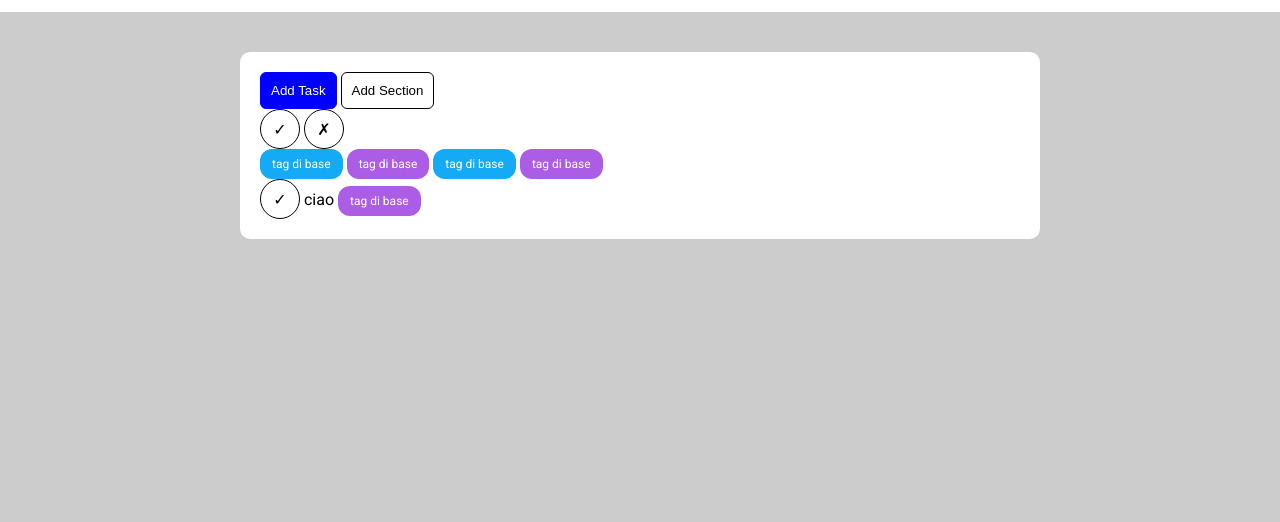
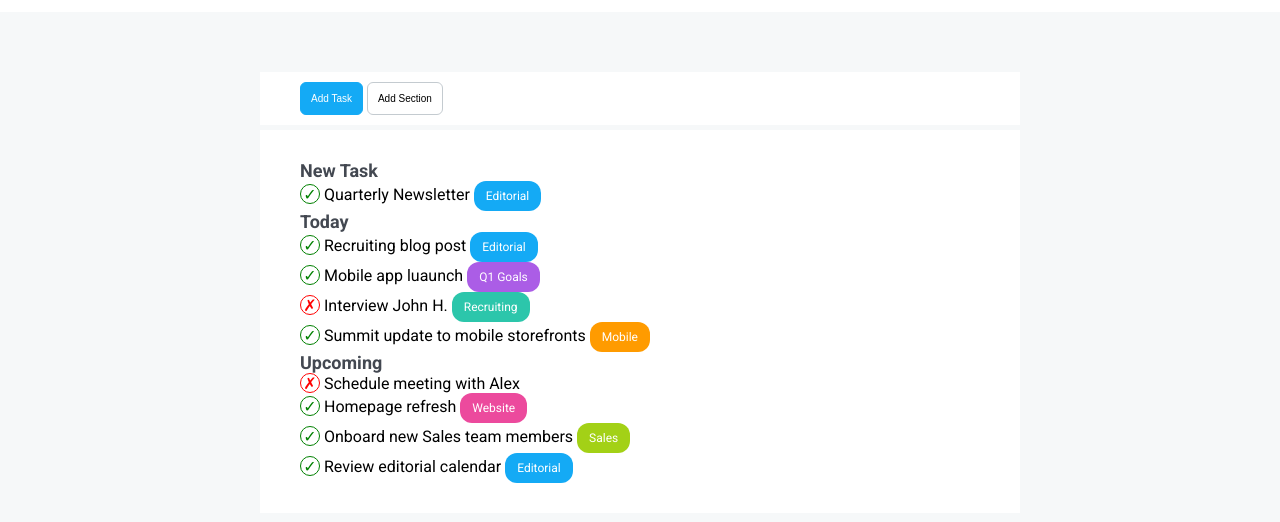
Before and after one commit to DomenicoOrtello/html-css-toboolist, a plain HTML site: page index.html in a window 1280 px wide. Shown: the part 68-590 px from the top of the page. Drawn offline with Linux system fonts and the light colour scheme.

Commit message:
feat main

```diff
--- a/css/style.css
+++ b/css/style.css
@@ -11,7 +11,7 @@
     GENERAL
 -----------------------*/
 body {
-    background-color: #ccc;
+    background-color: #F6F8F9;
     font-family: "Roboto", sans-serif;
 }
 
@@ -21,26 +21,38 @@ ul {
 
 .circle {
     display: inline-block;
-    height: 40px;
-    width: 40px;
-    line-height: 40px;
+    height: 20px;
+    width: 20px;
+    line-height: 20px;
     text-align: center;
     border: 1px solid black;
     border-radius: 100%;
-    /* padding: 10px; */
+}
+
+#red-cross {
+    color: red;
+    border-color: red;
+}
+
+#green-check {
+    color: green;
+    border-color: green;
 }
 
 .btn {
     background: transparent;
-    border: 1px solid;
+    border: 1px solid lightgrey;
     padding: 10px;
     border-radius: 6px;
+    border-color: #C4CBD0;
+    font-size: 10px;
 }
 
 .btn-blue {
-    background-color: blue;
+    background-color:#14AAF5;
     color: #ffffff;
-    border-color: blue;
+    border-color: #14AAF5;
+    font-size: 1opx;
 }
 
 .tag {
@@ -51,10 +63,27 @@ ul {
     border-radius: 12px;
 }
 
-.tag-blue {
-    background-color: #14aaf5;
+h2 {
+    color: #434851;
+    font-size: large;
 }
+
 .tag-purple {
+    background-color: #EC4A9D;
+}
+.tag-green {
+    background-color: #2CC6AB;
+}
+.tag-limegreen {
+    background-color: #A3D116;
+}
+.tag-lightblue {
+    background-color: #14AAF5;
+}
+.tag-orange {
+    background-color: #FF9B00;
+}
+.tag-violet {
     background-color: #ab5de6;
 }
 
@@ -82,9 +111,23 @@ h1 {
     PAGE MAIN
 -----------------------*/
 main {
-    background-color: #ffffff;
     width: 800px;
     margin: auto;
-    border-radius: 10px;
+    border-radius: 100px;
     padding: 20px;
 }
+
+.task-buttons {
+    margin-bottom: 5px;
+    background-color: white;
+    padding-left: 40px;
+    padding-top: 10px;
+    padding-bottom: 10px;
+}
+
+.task-list {
+    background-color: white;
+    padding-left: 40px;
+    padding-top: 30px;
+    padding-bottom: 30px;
+}
--- a/index.html
+++ b/index.html
@@ -17,23 +17,61 @@
         <h1>Toboolist</h1>
     </header>
     <main>
+        <section class="task-buttons">
+            <div>
                 <button class="btn btn-blue">Add Task</button>
                 <button class="btn">Add Section</button>
-        <div>
-            <span class="circle">&check;</span>
-            <span class="circle">&cross;</span>
             </div>
-        <span class="tag tag-blue">tag di base</span>
-        <span class="tag tag-purple">tag di base</span>
-        <span class="tag tag-blue">tag di base</span>
-        <span class="tag tag-purple ">tag di base</span>
+        </section>
+        <section class="task-list">
             <ul>
+                <li class="container">
+                    <h2><strong>New Task</strong></h2>
+                    <span class="circle" id="green-check">&check;</span>
+                    Quarterly Newsletter
+                    <span class="tag tag-lightblue">Editorial</span>
+                </li>
+                <li class="container">
+                    <h2><strong>Today</strong></h2>
+                    <span class="circle" id="green-check">&check;</span>
+                    Recruiting blog post
+                    <span class="tag tag-lightblue">Editorial</span>
+                </li>
                 <li>
-                <span class="circle">&check;</span>
-                ciao
-                <span class="tag tag-purple ">tag di base</span>
+                    <span class="circle" id="green-check">&check;</span>
+                    Mobile app luaunch
+                    <span class="tag tag-violet">Q1 Goals</span>
+                </li>
+                <li>
+                    <span class="circle" id="red-cross">&cross;</span>
+                    Interview John H.
+                    <span class="tag tag-green">Recruiting</span>
+                </li>
+                <li>
+                    <span class="circle" id="green-check">&check;</span>
+                    Summit update to mobile storefronts
+                    <span class="tag tag-orange">Mobile</span>
+                </li>
+                <li class="container">
+                    <h2><strong>Upcoming</strong></h2>
+                    <span class="circle" id="red-cross">&cross;</span>
+                    Schedule meeting with Alex
+                </li>
+                    <span class="circle" id="green-check">&check;</span>
+                    Homepage refresh
+                    <span class="tag tag-purple">Website</span>
+                <li>
+                    <span class="circle"  id="green-check">&check;</span>
+                    Onboard new Sales team members
+                    <span class="tag tag-limegreen">Sales</span>
+                </li>
+                <li>
+                    <span class="circle"  id="green-check">&check;</span>
+                    Review editorial calendar
+                    <span class="tag tag-lightblue">Editorial</span>
                 </li>
             </ul>
+        </section>
     </main>
 </body>
 </html>
```
Also changed, not shown: 2 other files. Lines whose indentation alone changed are shown as unchanged.
